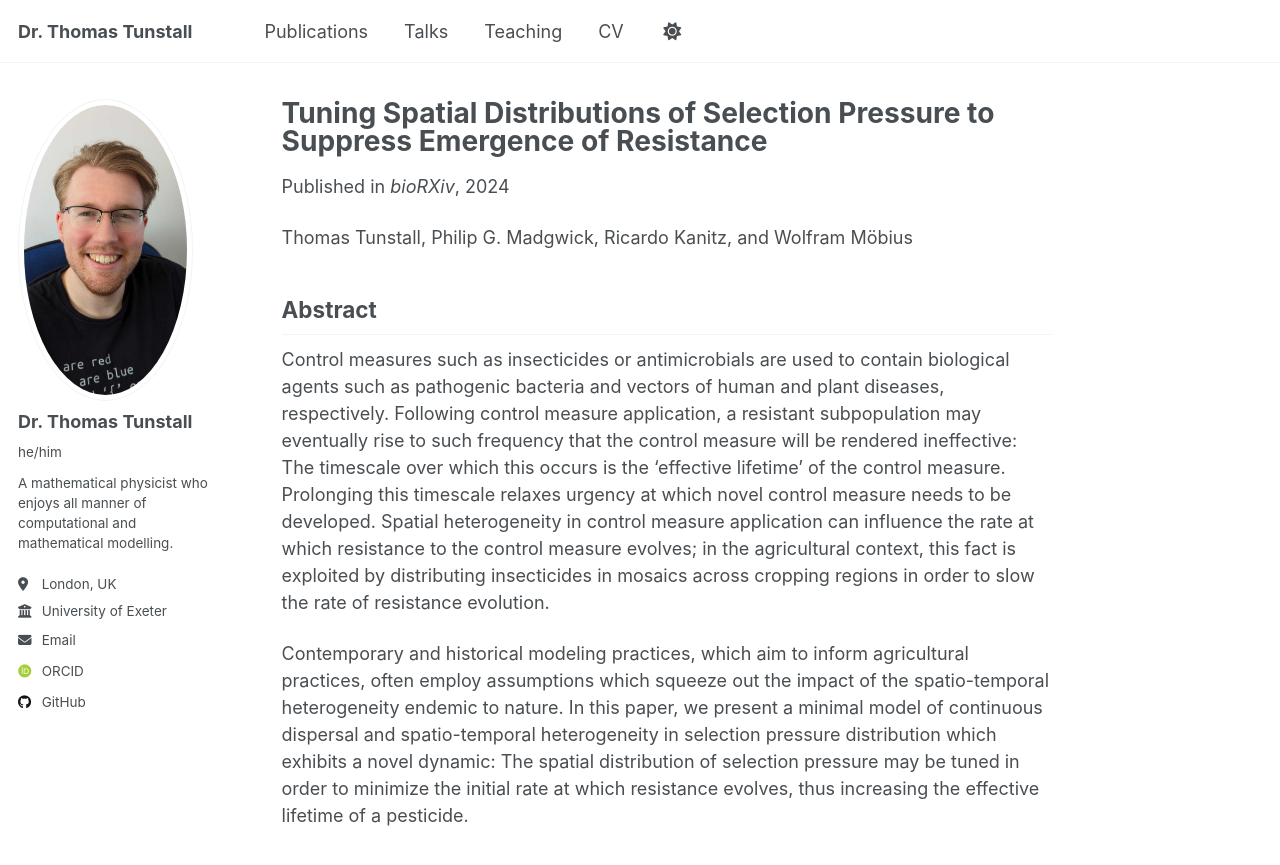
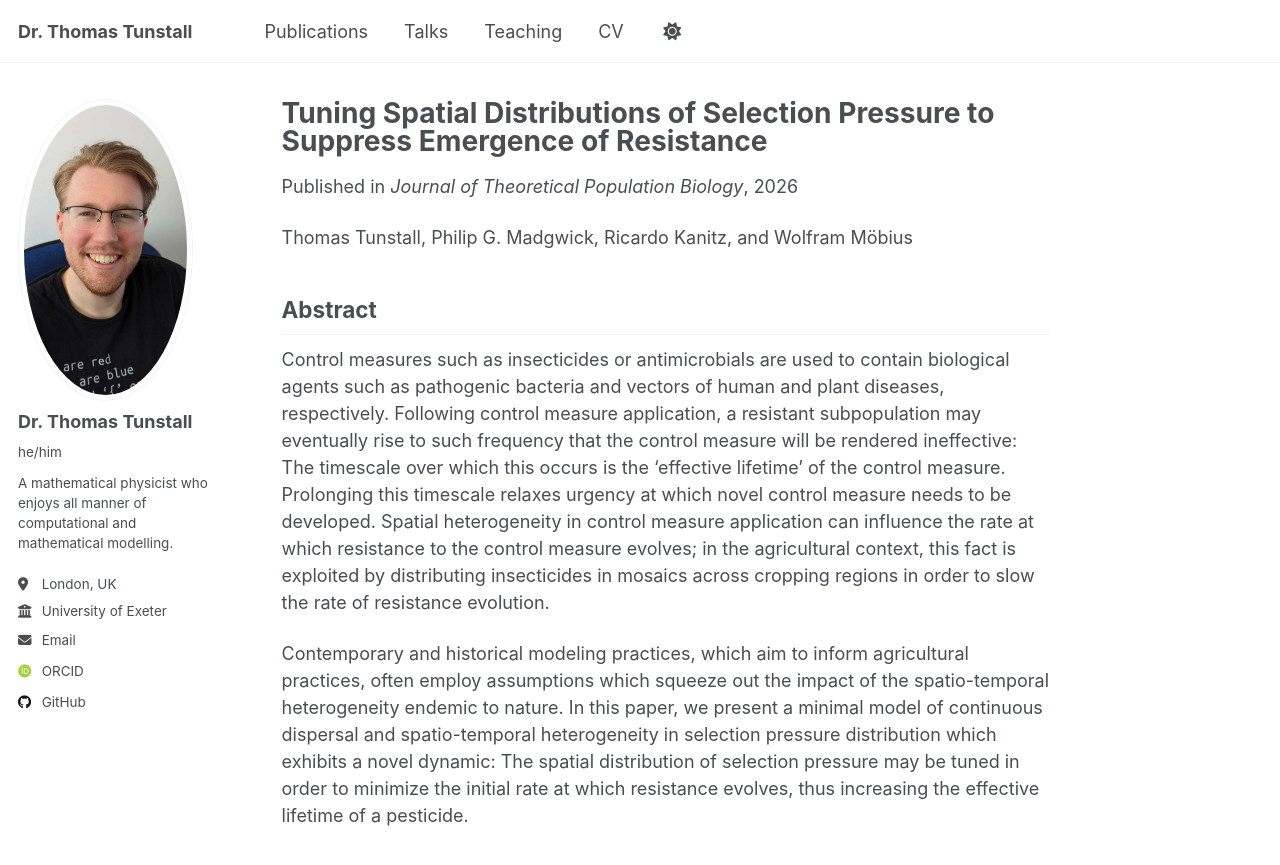
Before and after one commit to ThomasTunstall/ThomasTunstall, a Jekyll site: the page built from _publications/2024-10-28-TuningSpatialDistributions.md, in a window 1280 px wide and 900 px high. Shown: the top 865 px of the window. Built offline with Jekyll 4.4.1, drawn with Linux system fonts in a browser that asks for light colours; some web fonts are replaced.

Commit message:
Update 2024-10-28-TuningSpatialDistributions.md

```diff
--- a/_publications/2024-10-28-TuningSpatialDistributions.md
+++ b/_publications/2024-10-28-TuningSpatialDistributions.md
@@ -1,11 +1,11 @@
 ---
 title: "Tuning Spatial Distributions of Selection Pressure to Suppress Emergence of Resistance"
 collection: publications
-category: preprints
+category: manuscripts
 permalink: /publication/TuningSpatialDistributions
-date: 2024-10-28
-venue: 'bioRXiv'
-paperurl: 'https://doi.org/10.1101/2024.10.23.619847'
+date: 2026-03-04
+venue: 'Journal of Theoretical Population Biology'
+paperurl: '[https://doi.org/10.1101/2024.10.23.619847](https://www.sciencedirect.com/science/article/pii/S0040580926000110?dgcid=coauthor)'
 ---
 
 Thomas Tunstall, Philip G. Madgwick, Ricardo Kanitz, and Wolfram Möbius
```
